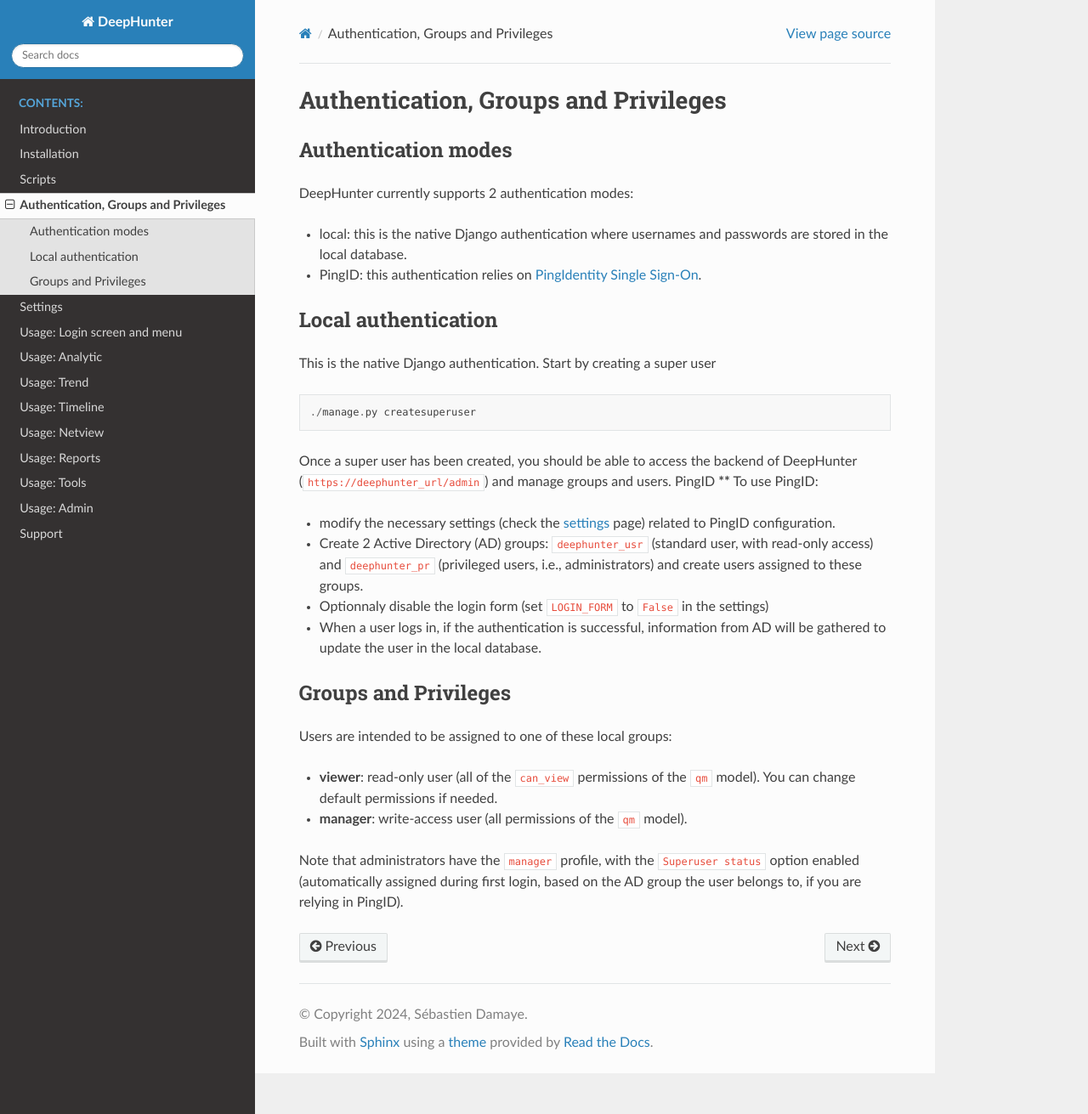
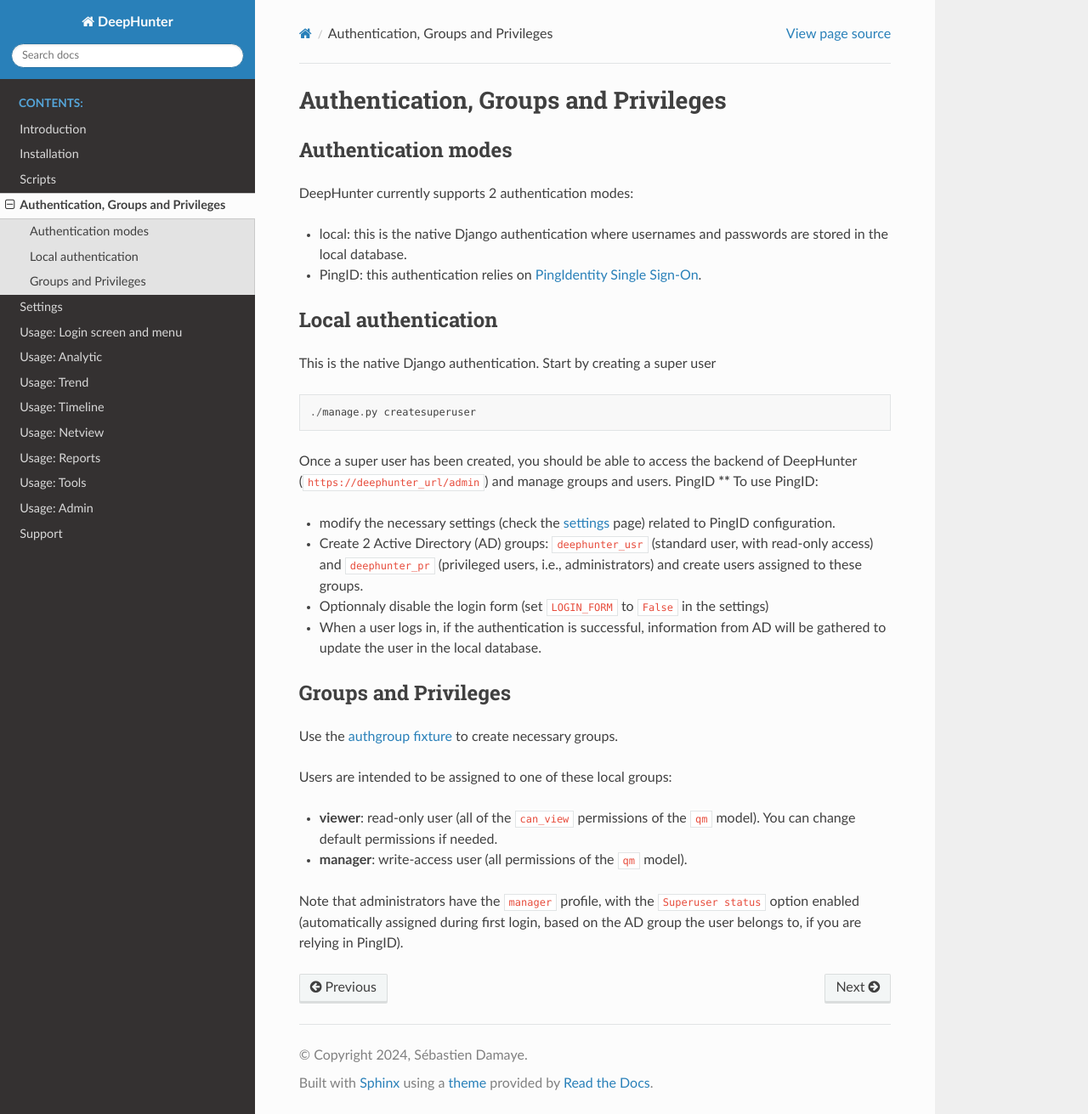
Before and after one commit to wikijm/deephunter, a Sphinx documentation site: the page built from docs/authentication.rst, in a window 1280 px wide and 1311 px high. Shown: the whole window at 85% size. Built offline with Sphinx 7.4.7 and the Read the Docs theme 3.1.0, drawn with Linux system fonts in a browser that asks for light colours.

Commit message:
added auth.group fixture for initial groups creation

```diff
--- a/docs/authentication.rst
+++ b/docs/authentication.rst
@@ -28,6 +28,8 @@
 
 Groups and Privileges
 *********************
+Use the `authgroup fixture <install.html#install-initial-data>`_ to create necessary groups.
+
 Users are intended to be assigned to one of these local groups:
 
 - **viewer**: read-only user (all of the ``can_view`` permissions of the ``qm`` model). You can change default permissions if needed.
--- a/docs/install.rst
+++ b/docs/install.rst
@@ -239,6 +239,7 @@
 .. code-block:: sh
 
 	$ source /data/venv/bin/activate
+	(venv) $ ./manage.py loaddata fixtures/authgroup.json
 	(venv) $ ./manage.py loaddata fixtures/mitretactic.json
 	(venv) $ ./manage.py loaddata fixtures/mitretechnique.json
 	(venv) $ ./manage.py loaddata fixtures/tag.json
```
Also changed, not shown: 1 other file.
